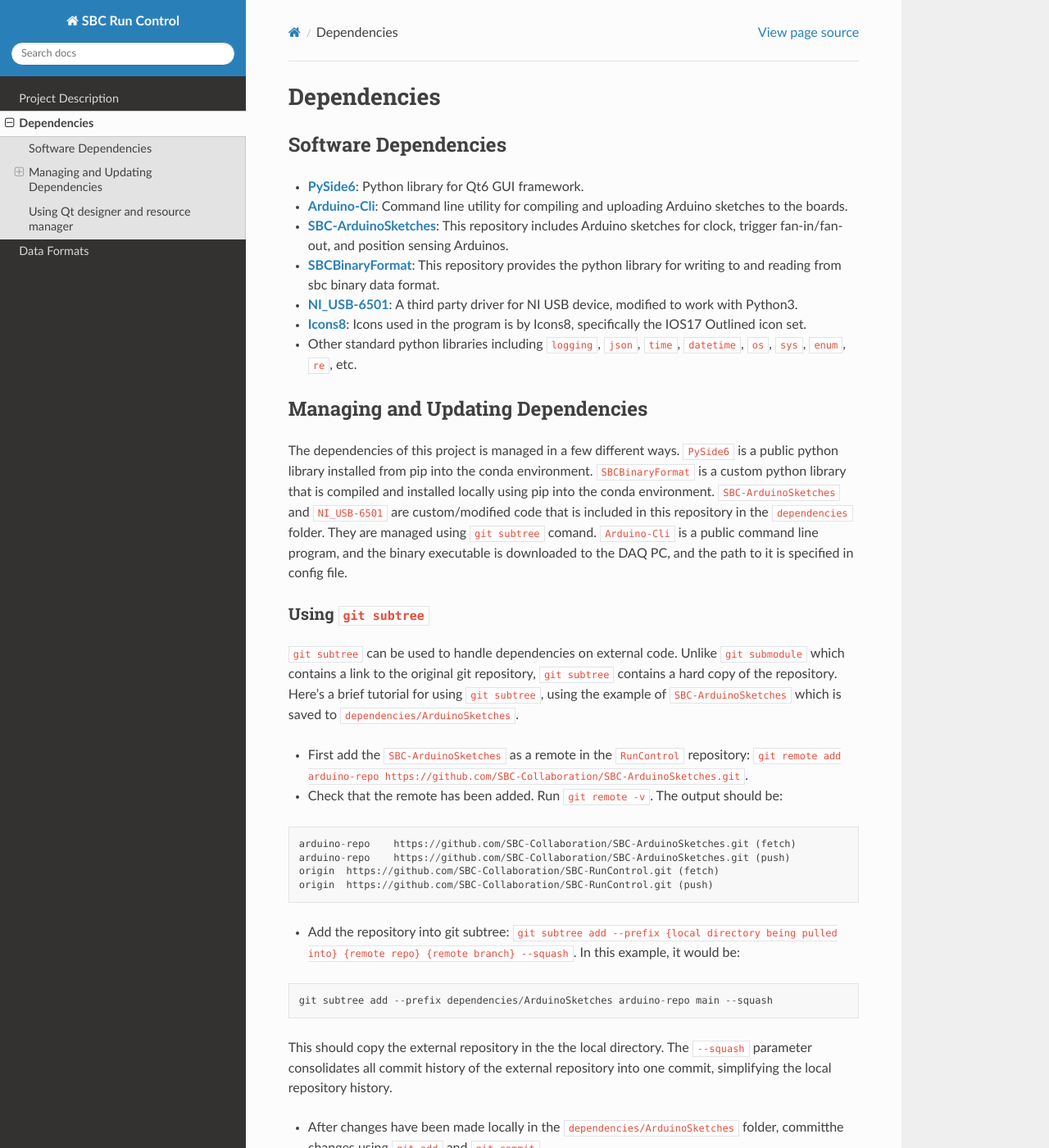
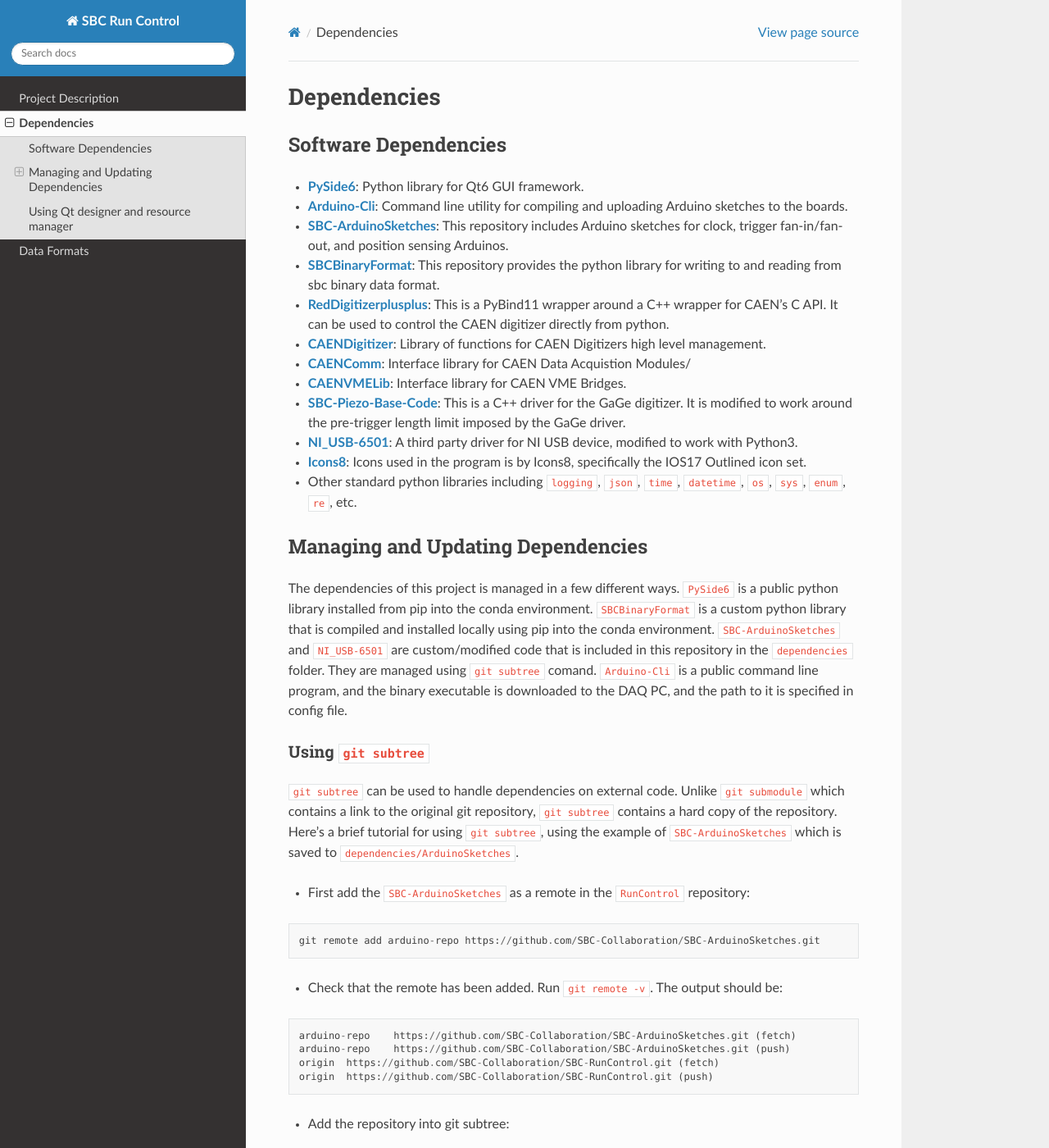
Before and after one commit to SBC-Collaboration/SBC-RunControl, a Sphinx documentation site: the page built from docs/dependencies.md, in a window 1280 px wide and 1400 px high. Shown: the whole window at 82% size. Built offline with Sphinx 7.4.7 and the Read the Docs theme 3.1.0, drawn with Linux system fonts in a browser that asks for light colours; some of the changed text lies outside the part shown.

Commit message:
Update dependencies docs

````diff
--- a/docs/dependencies.md
+++ b/docs/dependencies.md
@@ -4,7 +4,12 @@
 - [**PySide6**](https://pypi.org/project/PySide6/): Python library for Qt6 GUI framework.
 - [**Arduino-Cli**](https://arduino.github.io/arduino-cli/0.35/): Command line utility for compiling and uploading Arduino sketches to the boards.
 - [**SBC-ArduinoSketches**](https://github.com/SBC-Collaboration/SBC-ArduinoSketches): This repository includes Arduino sketches for clock, trigger fan-in/fan-out, and position sensing Arduinos.
-- [**SBCBinaryFormat**](https://github.com/SBC-Collaboration/SBCBinaryFormat.git): This repository provides the python library for writing to and reading from sbc binary data format.
+- [**SBCBinaryFormat**](https://github.com/SBC-Collaboration/SBCBinaryFormat): This repository provides the python library for writing to and reading from sbc binary data format.
+- [**RedDigitizerplusplus**](https://github.com/shengzhiheng/RedDigitizerplusplus): This is a PyBind11 wrapper around a C++ wrapper for CAEN's C API. It can be used to control the CAEN digitizer directly from python.
+- [**CAENDigitizer**](https://www.caen.it/products/caendigitizer-library/): Library of functions for CAEN Digitizers high level management.
+- [**CAENComm**](https://www.caen.it/products/caencomm-library/): Interface library for CAEN Data Acquistion Modules/
+- [**CAENVMELib**](https://www.caen.it/products/caenvmelib-library/): Interface library for CAEN VME Bridges.
+- [**SBC-Piezo-Base-Code**](https://github.com/SBC-Collaboration/SBC-Piezo-Base-Code): This is a C++ driver for the GaGe digitizer. It is modified to work around the pre-trigger length limit imposed by the GaGe driver.
 - [**NI_USB-6501**](https://github.com/shengzhiheng/NI_USB-6501): A third party driver for NI USB device, modified to work with Python3.
 - [**Icons8**](https://icons8.com/icon/set/file/ios): Icons used in the program is by Icons8, specifically the IOS17 Outlined icon set.
 - Other standard python libraries including `logging`, `json`, `time`, `datetime`, `os`, `sys`, `enum`, `re`, etc.
@@ -14,7 +19,10 @@
 
 ### Using `git subtree`
 `git subtree` can be used to handle dependencies on external code. Unlike `git submodule` which contains a link to the original git repository, `git subtree` contains a hard copy of the repository. Here's a brief tutorial for using `git subtree`, using the example of `SBC-ArduinoSketches` which is saved to `dependencies/ArduinoSketches`.
-- First add the `SBC-ArduinoSketches` as a remote in the `RunControl` repository: `git remote add arduino-repo https://github.com/SBC-Collaboration/SBC-ArduinoSketches.git`.
+- First add the `SBC-ArduinoSketches` as a remote in the `RunControl` repository:
+```
+git remote add arduino-repo https://github.com/SBC-Collaboration/SBC-ArduinoSketches.git
+```
 - Check that the remote has been added. Run `git remote -v`. The output should be:
 ```
 arduino-repo	https://github.com/SBC-Collaboration/SBC-ArduinoSketches.git (fetch)
@@ -22,7 +30,11 @@
 origin	https://github.com/SBC-Collaboration/SBC-RunControl.git (fetch)
 origin	https://github.com/SBC-Collaboration/SBC-RunControl.git (push)
 ```
-- Add the repository into git subtree: `git subtree add --prefix {local directory being pulled into} {remote repo} {remote branch} --squash`. In this example, it would be:
+- Add the repository into git subtree:
+```
+git subtree add --prefix {local directory being pulled into} {remote repo} {remote branch} --squash
+```
+In this example, it would be:
 ```
 git subtree add --prefix dependencies/ArduinoSketches arduino-repo main --squash
 ```
@@ -36,6 +48,14 @@
 - If there has been some changes in the external repository, run `git subtree pull --prefix=dependencies/ArduinoSketches arduino-repo main` to pull the changes. Commit merges in `RunControl` repository and upload.
 
 ## Using Qt designer and resource manager
-Qt designer can be used to edit all the UI components, then a python script can load the UI and add functionalities to the widgets (buttons, labels, etc). To use the designer program, run `pyside6-designer` within the conda envrionment. After saving the `.ui` file, run `pyside6-uic filename.ui -o filename.py` to generate the python file. This step needs to be repeated for every `.ui` file.
+Qt designer can be used to edit all the UI components, then a python script can load the UI and add functionalities to the widgets (buttons, labels, etc). To use the designer program, run `pyside6-designer` within the conda envrionment. After saving the `.ui` file, run
+```
+pyside6-uic filename.ui -o filename.py
+```
+to generate the python file. This step needs to be repeated for every `.ui` file.
 
-The resource manager in Qt can be used as a convinient way to keep track of all resources. This can include icons, images, config files, data, etc. The list is saved as a `.qrc` file, and can be edited in the designer. To update the resources, run `pyside6-rcc filename.qrc -o resources_rc.py` to generate python script. The `resources_rc` filename seems to be the default expected by the uic program. After placing the `resources_rc.py` file in the working directory, the program should load all data correctly.
+The resource manager in Qt can be used as a convinient way to keep track of all resources. This can include icons, images, config files, data, etc. The list is saved as a `.qrc` file, and can be edited in the designer. To update the resources, run
+```
+pyside6-rcc filename.qrc -o resources_rc.py
+```
+to generate python script. The `resources_rc` filename seems to be the default expected by the uic program. After placing the `resources_rc.py` file in the working directory, the program should load all data correctly.
````
